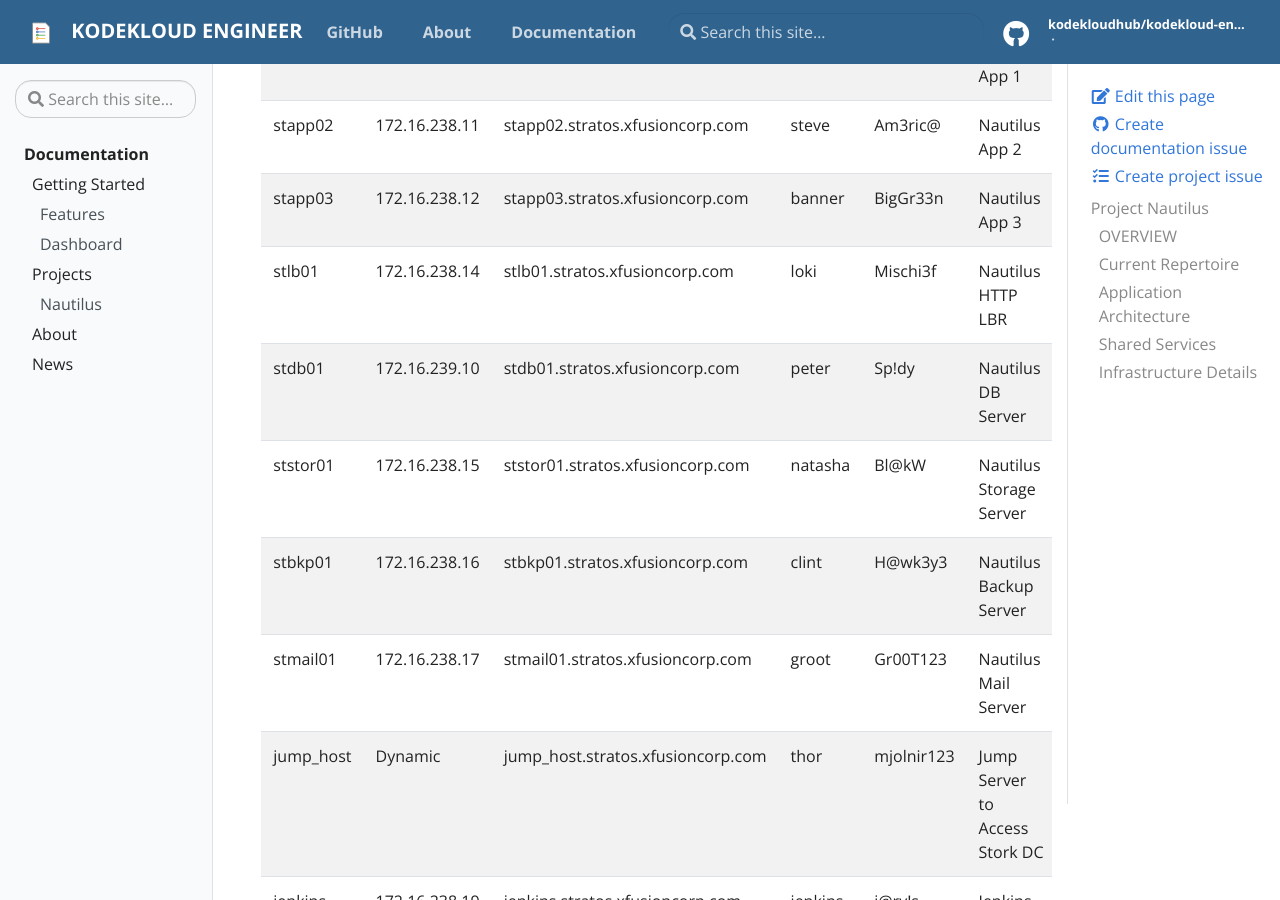
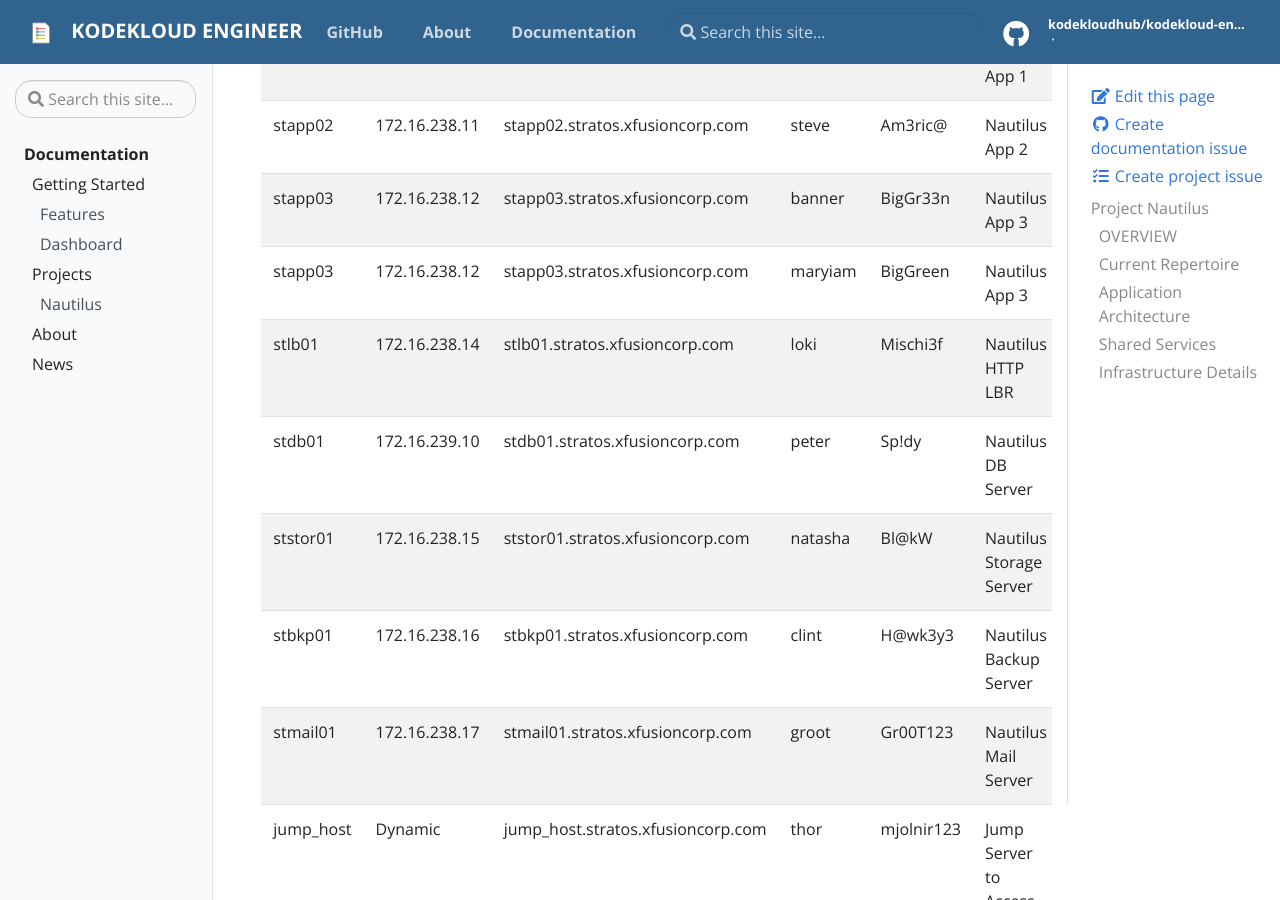
Before and after one commit to kodekloudhub/kodekloud-engineer, a Jekyll site: the page built from _docs/projects/nautilus.md, in a window 1280 px wide and 900 px high, scrolled down 1712 px. Built offline with Jekyll 4.4.1, drawn with Linux system fonts in a browser that asks for light colours.

Commit message:
Update nautilus.md

```diff
--- a/_docs/projects/nautilus.md
+++ b/_docs/projects/nautilus.md
@@ -46,6 +46,7 @@ The Nautilus is a three-tier application and is deployed in the Stratos Datacent
 |stapp01         | 172.16.238.10 | stapp01.stratos.xfusioncorp.com |tony |Ir0nM@n|Nautilus App 1
 |stapp02         | 172.16.238.11 | stapp02.stratos.xfusioncorp.com |steve |Am3ric@|Nautilus App 2
 |stapp03         | 172.16.238.12 | stapp03.stratos.xfusioncorp.com | banner |BigGr33n|Nautilus App 3
+|stapp03         | 172.16.238.12 | stapp03.stratos.xfusioncorp.com | maryiam |BigGreen|Nautilus App 3
 |stlb01          | 172.16.238.14 | stlb01.stratos.xfusioncorp.com  |loki |Mischi3f|Nautilus HTTP LBR
 |stdb01          | 172.16.239.10 | stdb01.stratos.xfusioncorp.com  |peter |Sp!dy|Nautilus DB Server
 |ststor01        |172.16.238.15  | ststor01.stratos.xfusioncorp.com|natasha |Bl@kW| Nautilus Storage Server
```
